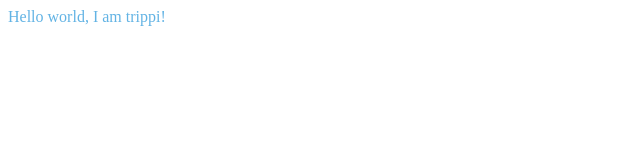
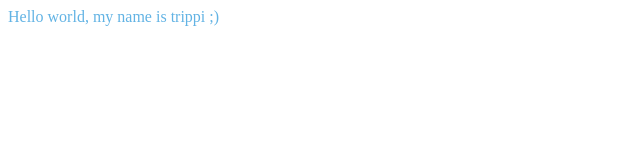
Before and after one commit to pavelpocho/tieto_web, a React app: page / in a window 1280 px wide. Shown: the top 160 px of the page, without its empty margins (0-640 px from the left). Built offline with nearby package versions, Linux system fonts and the light colour scheme.

Commit message:
Sample file & logic structure

```diff
--- a/src/components/container/index.js
+++ b/src/components/container/index.js
@@ -1,16 +1,21 @@
 import css from './index.css';
 import React, { Component, Fragment } from 'react';
+import ObjectContainer from '../../utils/object-container';
 
 export default class Container extends Component {
 
     constructor(props) {
         super(props);
+
+
     }
 
     render() {
 
+        const appName = ObjectContainer.getHttpCommunicator().getAppName();
+
         return (
-            <p>Hello world, I am trippi!</p>
+            <p>Hello world, my name is {appName}</p>
         )
 
     }
--- /dev/null
+++ b/src/utils/http-communicator.js
@@ -0,0 +1,11 @@
+export default class HttpCommunicator {
+
+    constructor() {
+
+    }
+
+    getAppName() {
+        return "trippi ;)";
+    }
+
+}
--- /dev/null
+++ b/src/utils/object-container.js
@@ -0,0 +1,10 @@
+import HttpCommunicator from './http-communicator';
+
+
+export default class ObjectContainer {
+
+    static getHttpCommunicator() {
+        return new HttpCommunicator();
+    }
+
+}
```
